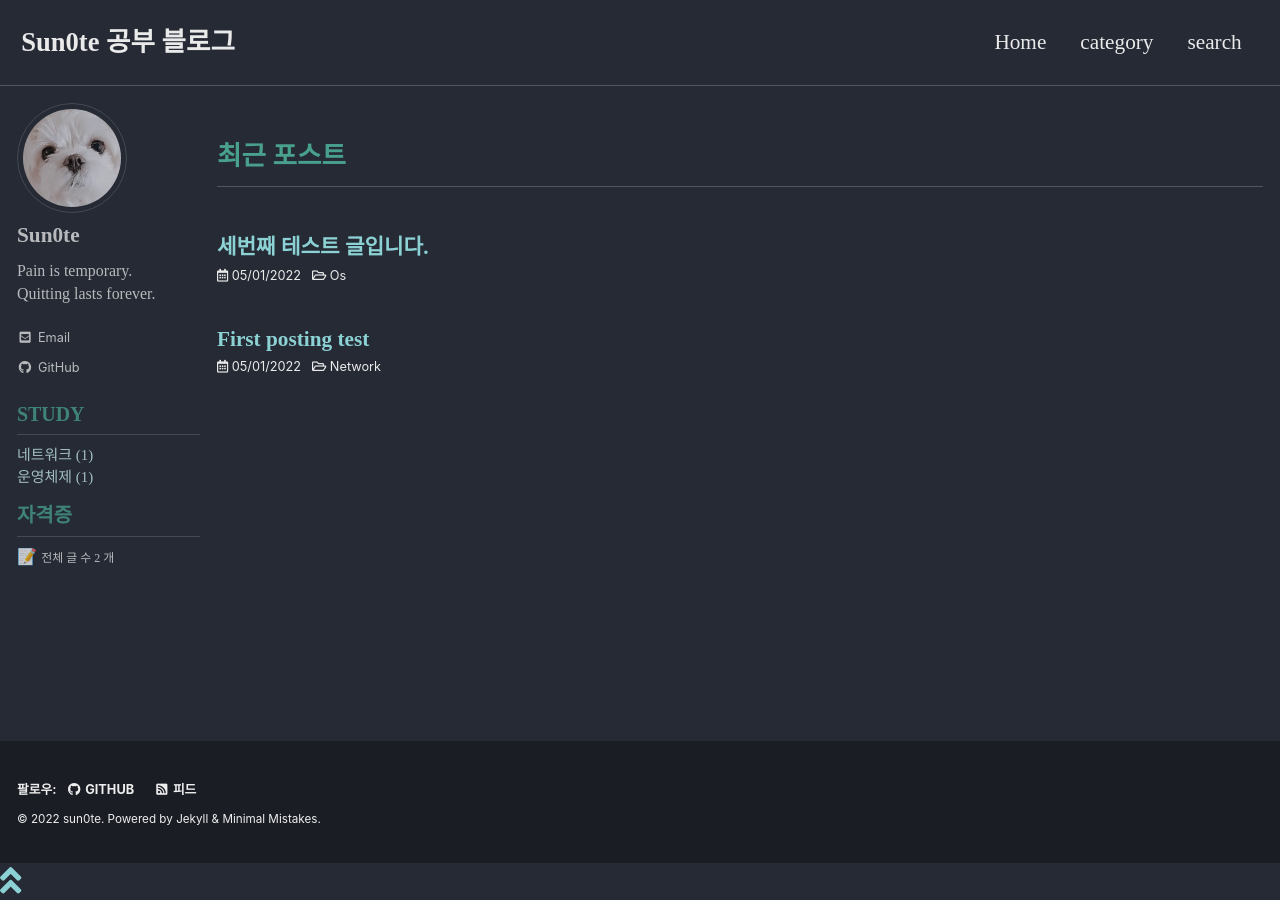
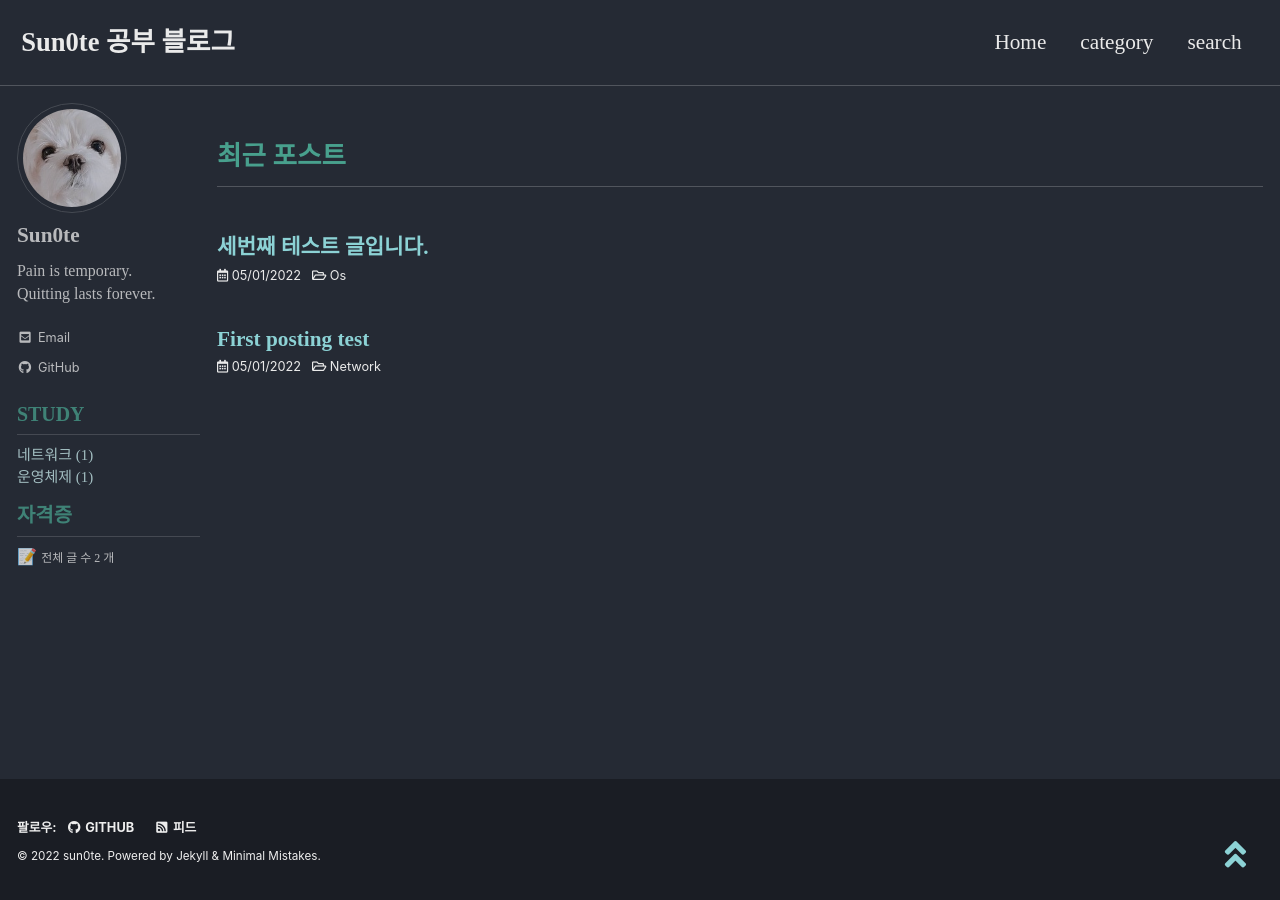
Before and after one commit to sun0te/sun0te.github.io, a Jekyll site: the page built from index.html, in a window 1280 px wide. Built offline with Jekyll 4.4.1, drawn with Linux system fonts in a browser that asks for light colours; cached includes are drawn as plain includes; some web fonts are replaced; the list of posts is cut into pages by our own code.

Commit message:
sidebar_top 생성

```diff
--- a/_layouts/default.html
+++ b/_layouts/default.html
@@ -44,6 +44,13 @@
       </div>
     {% endif %}
 
+
+    <!--사이드바 추가-->
+    <aside class="sidebar__top">
+      <a href="#site-nav"> <i class="fas fa-angle-double-up fa-2x"></i></a>
+    </aside>
+
+
     <div id="footer" class="page__footer">
       <footer>
         {% include footer/custom.html %}
@@ -51,11 +58,6 @@
       </footer>
     </div>
 
-<!--3줄 추가-->
-    <aside class="sidebar__top">
-      <a href="#site-nav"> <i class="fas fa-angle-double-up fa-2x"></i></a>
-    </aside>
-
     {% include scripts.html %}
 
   </body>
--- a/_layouts/single.html
+++ b/_layouts/single.html
@@ -1,5 +1,6 @@
 ---
 layout: default
+classes: wide <!--추가-->
 ---
 
 {% if page.header.overlay_color or page.header.overlay_image or page.header.image %}
--- a/_sass/minimal-mistakes/_sidebar.scss
+++ b/_sass/minimal-mistakes/_sidebar.scss
@@ -103,6 +103,14 @@
     width: $right-sidebar-width;
     margin-right: -1 * $right-sidebar-width;
   }
+}
+
+//추가
+.sidebar__top {
+  position: fixed;
+  bottom: 1.5em;
+  right: 2em;
+  z-index: 10;
 }
 
 .splash .sidebar__right {
```
